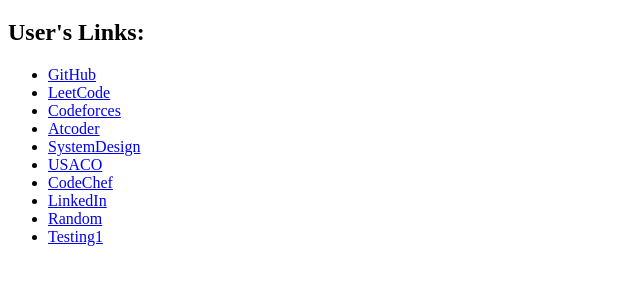
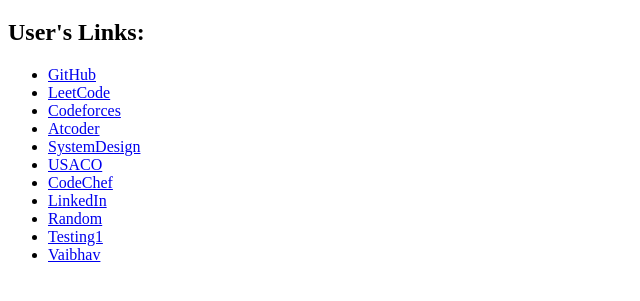
Before and after one commit to AnujKumarSingh-Code/Tracking1, a website: page public/index.html in a window 1280 px wide. Shown: the part 61-362 px from the top of the page, without its empty margins (0-640 px from the left). Drawn offline with Linux system fonts and the light colour scheme.

Commit message:
Update index.html

```diff
--- a/public/index.html
+++ b/public/index.html
@@ -78,6 +78,7 @@
         <li><a href="https://www.linkedin.com/in/anuj-kumar-1790a9198/" data-page-owner-id="adesh" class="track-click">LinkedIn</a></li>
         <li><a href="https://www.overleaf.com/latex/templates/jakes-resume/syzfjbzwjncs" data-page-owner-id="akhilesh" class="track-click">Random</a></li>
         <li><a href="https://bio.link/anuj_kumar" data-page-owner-id="Vishal" class="track-click">Testing1</a></li>
+        <li><a href="https://app.bio.link/dashboard/stats" data-page-owner-id="Vaibhav" class="track-click">Vaibhav</a></li>
     </ul>
 
     <!-- Click Tracking JavaScript -->
```
